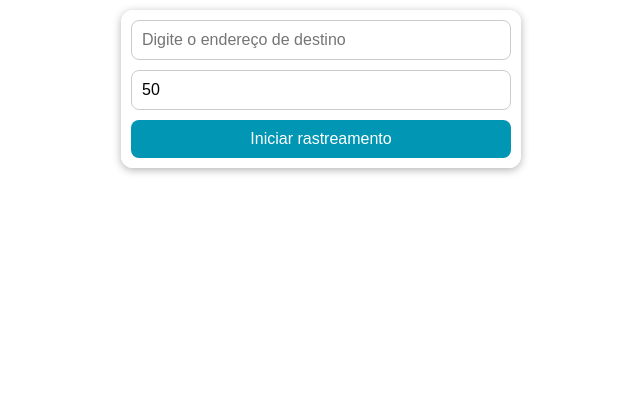
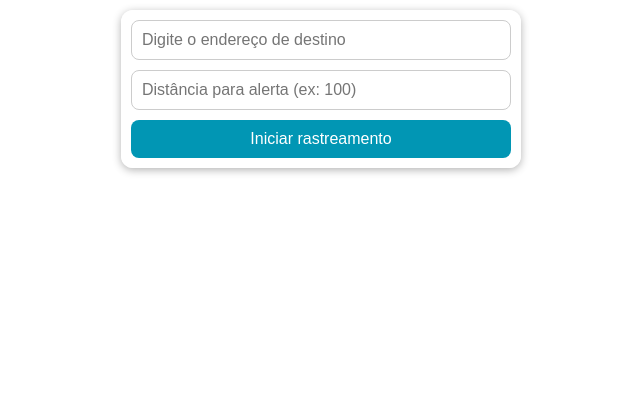
Before and after one commit to alvesmagnocavalcante/desce_aqui, a Django app: page / in a window 1280 px wide. Shown: the top 420 px of the page, without its empty margins (319-959 px from the left). Run offline with Django 5.2, Linux system fonts and the light colour scheme.

Commit message:
Update index.html

```diff
--- a/busapp/templates/index.html
+++ b/busapp/templates/index.html
@@ -46,7 +46,7 @@ button:hover { background-color:#016e8a; }
 
 <div id="controls">
     <input type="text" id="destino" placeholder="Digite o endereço de destino"/>
-    <input type="number" id="distancia" placeholder="Distância para alerta (ex: 100)" value="50"/>
+    <input type="number" id="distancia" placeholder="Distância para alerta (ex: 100)" value=""/>
     <button onclick="startTracking()">Iniciar rastreamento</button>
 </div>
 
```
